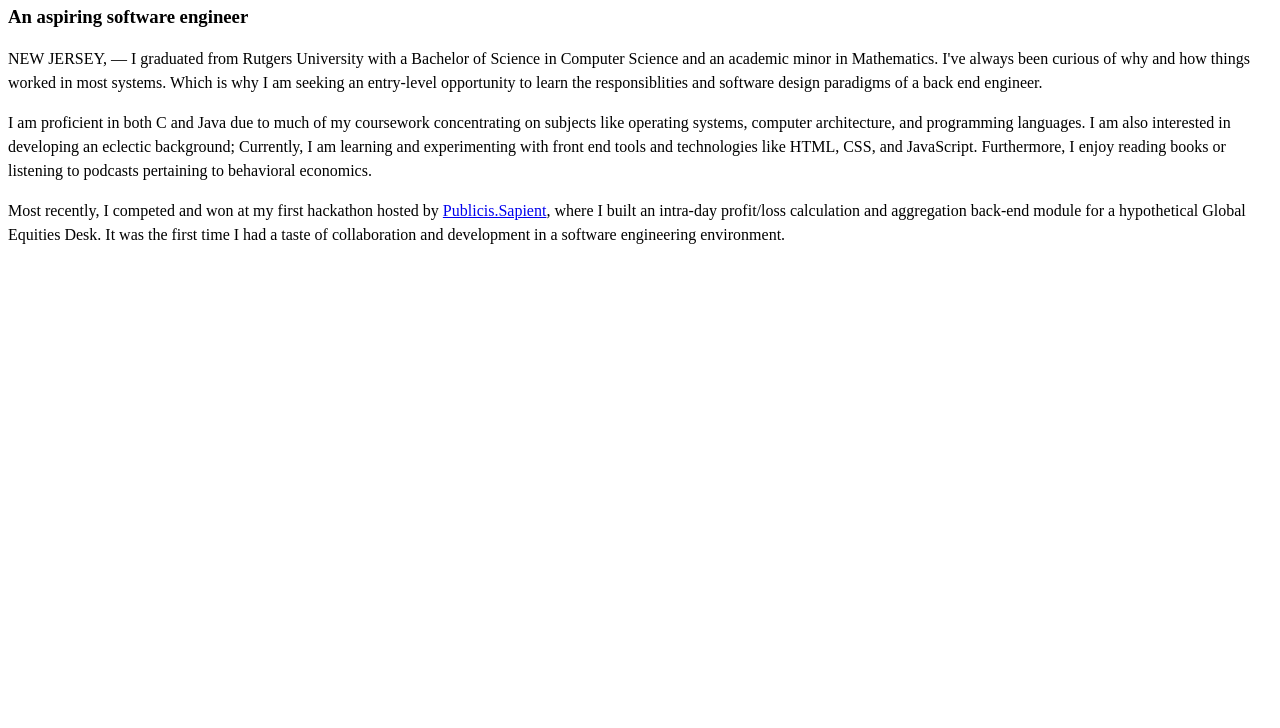
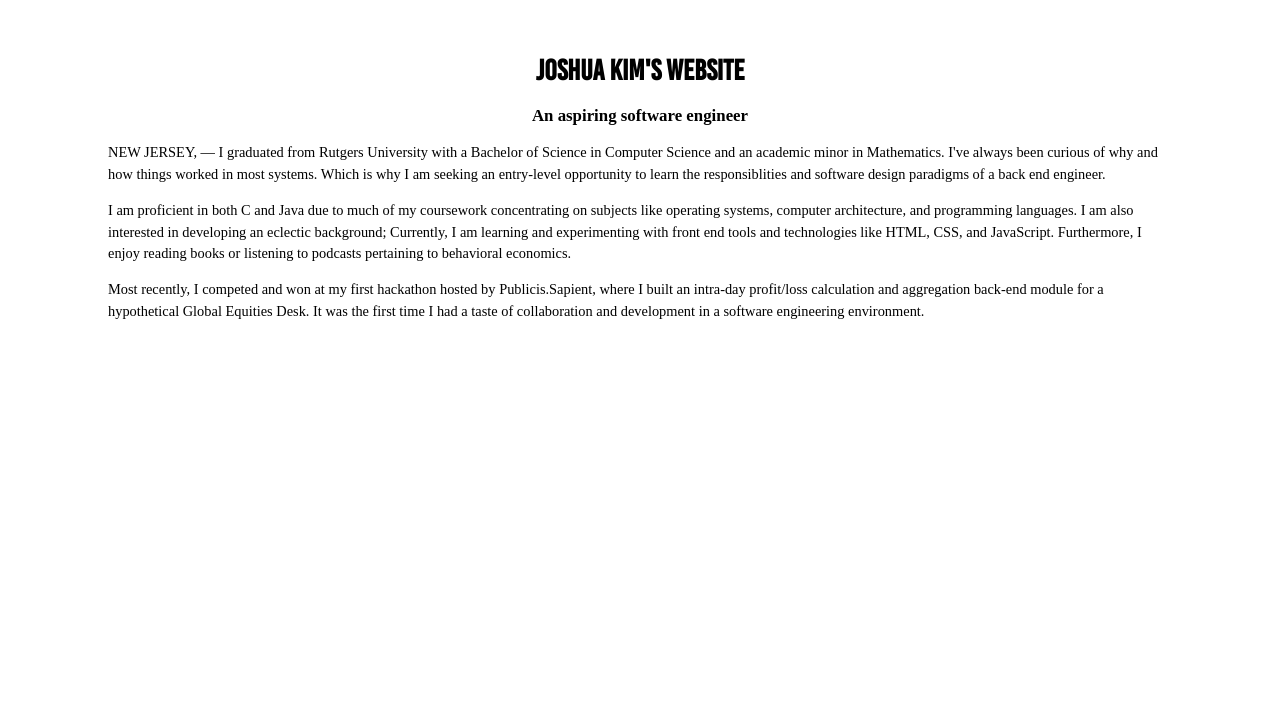
Before and after one commit to joshuabkim/joshuabkim.github.io, a plain HTML site: page index.html in a window 1280 px wide. Shown: the part 72-800 px from the top of the page. Drawn offline with Linux system fonts and the light colour scheme; a web font is replaced by a local one.

Commit message:
changed margins and padding, need to fix horizontal nav bar

```diff
--- a/assets/styles.css
+++ b/assets/styles.css
@@ -27,16 +27,56 @@
 	box-sizing: border-box;
 } */
 
+
+body {
+    padding: 100px;
+    font-size: 0.9em;
+
+}
+
+/*
+ul {
+    text-align: center;
+
+}
+
+li {
+    font-family: tex_gyre_scholaregular;
+    margin: 10px;
+
+    display: inline;
+}
+
+li a:link,
+li a:visited {
+    color: #000;
+    text-decoration: none;
+}
+*/
+
 .heading {
 	font-family: bebas_kairegular;
+    text-align: center;
+
+    box-sizing: border-box;
 }
 
 h3 {
 	font-family: tex_gyre_scholaregular;
+    text-align: center;
 }
 
 p {
 	font-family: tex_gyre_scholaregular;
-	font-size: 16px;
 	line-height: 1.5em;
 }
+
+.hackathon:link,
+.hackathon:visited {
+    color: #000;
+    text-decoration: none;
+}
+
+.hackathon:hover {
+    color: blue;
+}
--- a/index.html
+++ b/index.html
@@ -12,13 +12,22 @@
 
 		<h1 class='heading'>Joshua Kim's Website</h1>
 
+		<!-- NEED TO FIX ALIGNMENT
+		<ul>
+			<li><a href='assets/CS-2019-KimJ.pdf' target='_blank'>Resume</a></li>
+			<li><a href='https://github.com/joshuabkim' target='_blank'>Github</a></li>
+			<li><a href='https://www.linkedin.com/in/joshua-b-kim/' target='_blank'>LinkedIn</a></li>
+			<li><a href='mailto: joshuabhkim@gmail.com'>Email</a></li>
+		</ul>
+		-->
+
 		<h3>An aspiring software engineer</h3>
 
 		<p>NEW JERSEY, &mdash; I graduated from Rutgers University with a Bachelor of Science in Computer Science and an academic minor in Mathematics. I've always been curious of why and how things worked in most systems. Which is why I am seeking an entry-level opportunity to learn the responsiblities and software design paradigms of a back end engineer. </p>
 
 		<p>I am proficient in both C and Java due to much of my coursework concentrating on subjects like operating systems, computer architecture, and programming languages. I am also interested in developing an eclectic background&semi; Currently, I am learning and experimenting with front end tools and technologies like HTML, CSS, and JavaScript. Furthermore, I enjoy reading books or listening to podcasts pertaining to behavioral economics.</p>
 
-		<p>Most recently, I competed and won at my first hackathon hosted by <a href='https://www.publicissapient.com/'>Publicis.Sapient</a>, where I built an intra-day profit/loss calculation and aggregation back-end module for a hypothetical Global Equities Desk. It was the first time I had a taste of collaboration and development in a software engineering environment.</p>
+		<p>Most recently, I competed and won at my first hackathon hosted by <a class='hackathon' href='https://www.publicissapient.com/' target='_blank'>Publicis.Sapient</a>, where I built an intra-day profit/loss calculation and aggregation back-end module for a hypothetical Global Equities Desk. It was the first time I had a taste of collaboration and development in a software engineering environment.</p>
 
 
 
```
Also changed, not shown: 1 other file.
